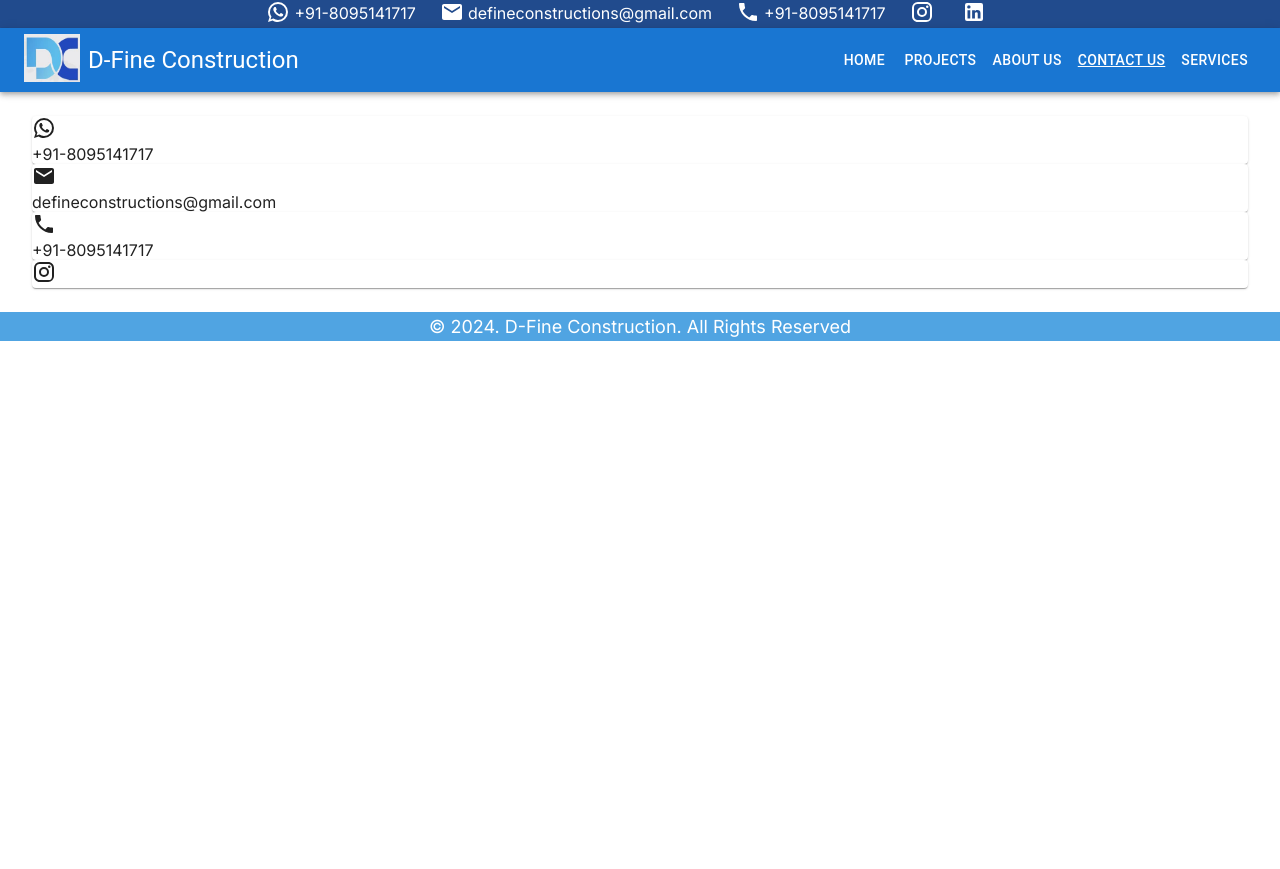
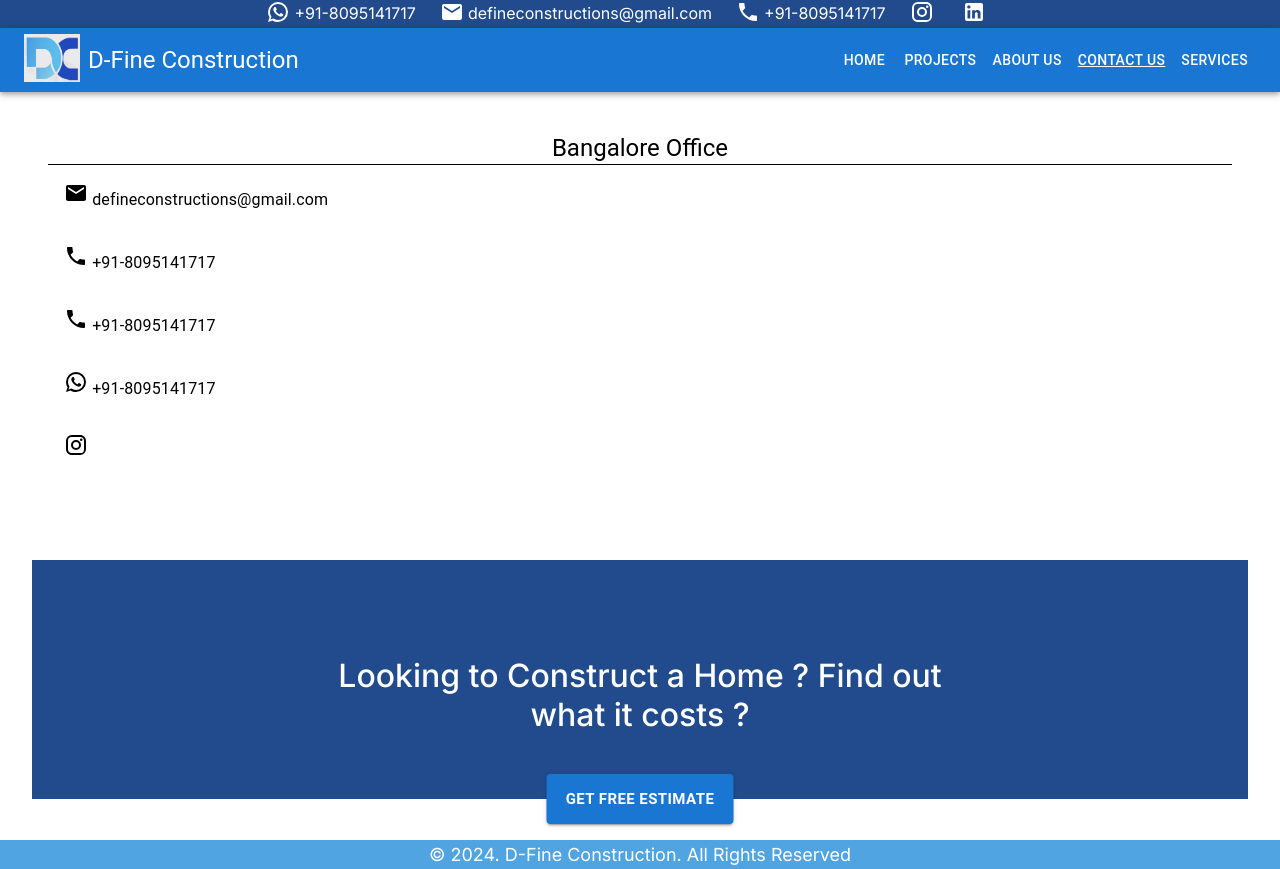
Before and after one commit to manojd929/dfineconstruction, a Next.js app: page /contact in a window 1280 px wide. Before the commit the page ends 800 px from the top, so only its background shows below. Built offline with nearby package versions, Linux system fonts and the light colour scheme.

Commit message:
feat: contact page

```diff
--- a/src/app/about/page.module.css
+++ b/src/app/about/page.module.css
@@ -1,3 +1,4 @@
 .aboutContainer {
     padding: 1.5rem 2rem;
+    min-height: 90vh;
 }
--- a/src/app/contact/page.module.css
+++ b/src/app/contact/page.module.css
@@ -1,3 +1,27 @@
 .contactContainer {
   padding: 1.5rem 2rem;
+  min-height: 90vh;
+
+  .contactInfo {
+    padding: 1rem;
+    margin-bottom: 2rem;
+    background-color: var(--grey-color);
+
+    .infoHeader {
+      text-align: center;
+      border-bottom: 1px solid black;
+    }
+
+    .infoText {
+      padding: 1rem;
+
+      .icon {
+        position: relative;
+        top: 1rem;
+        margin-right: 1rem;
+      }
+    }
+
+    min-height: 45vh;
+  }
 }
--- a/src/app/contact/page.tsx
+++ b/src/app/contact/page.tsx
@@ -1,26 +1,38 @@
-import { Link, Card } from '@mui/material'
+import { Link, Card, Typography } from '@mui/material'
+import Estimate from '@/components/estimate'
 import config from '@/config/config.json'
 import getSocialIcon from '@/utils/getSocialIcon'
 import styles from './page.module.css'
 
 const Contact = () => {
-  const { social } = config
+  const { socialMap } = config
   return (
     <div className={styles.contactContainer}>
-      {social.map((link: any, index: number) => (
-        <Card className={styles.contactCard} key={link.type + index} elevation={1}>
-          <Link
-            color='inherit'
-            underline='none'
-            href={link.value}
-            target='__blank'
-          >
-            <div>{getSocialIcon(link.type)}</div>
-            <div>{link.displayText}</div>
-          </Link>
-        </Card>
-      ))}
-    </div>
+      <div className={styles.contactInfo}>
+        <Typography variant="h5" className={styles.infoHeader}>Bangalore Office</Typography>
+        <Typography className={styles.infoText}>
+          {getSocialIcon(socialMap.email.type, 'icon')} {socialMap.email.displayText}
+        </Typography>
+        <Typography className={styles.infoText}>
+          {getSocialIcon(socialMap.phone1.type, 'icon')} {socialMap.phone1.displayText}
+        </Typography>
+        <Typography className={styles.infoText}>
+          {getSocialIcon(socialMap.phone2.type, 'icon')} {socialMap.phone2.displayText}
+        </Typography>
+        <Typography className={styles.infoText}>
+          {getSocialIcon(socialMap.whatsapp.type, 'icon')} {socialMap.whatsapp.displayText}
+        </Typography>
+        <Typography className={styles.infoText}>
+          {getSocialIcon(socialMap.instagram.type, 'icon')} {socialMap.instagram.displayText}
+        </Typography>
+        <Typography className={styles.infoText}>
+          {getSocialIcon(socialMap.linkedin.type, 'icon')} {socialMap.linkedin.displayText}
+        </Typography>
+      </div>
+      <div>
+        <Estimate />
+      </div>
+    </div >
   )
 }
 
--- a/src/app/globals.css
+++ b/src/app/globals.css
@@ -2,7 +2,8 @@
   --primary-color: #50A4E2;
   --secondary-color: #214B8D;
   --white-color: #fff;
-  --grey-color: #fbfbfb;
+  --light-grey-color: #fbfbfb;
+  --grey-color: #fbfbfg;
   font-size: 16px;
   --mobile-breakpoint: 425px;
   --tablet-breakpoint: 768px;
--- a/src/app/page.module.css
+++ b/src/app/page.module.css
@@ -93,9 +93,10 @@
 .projectsContainer {
   padding: 4rem 4rem;
   min-height: 40vh;
-  background-color: var(--grey-color);
+  background-color: var(--light-grey-color);
 
-  .projectsHeader, .projectsDescription {
+  .projectsHeader,
+  .projectsDescription {
     margin-bottom: 2rem;
   }
 
@@ -123,9 +124,10 @@
 .benefitsContainer {
   padding: 4rem 4rem;
   min-height: 40vh;
-  background-color: var(--grey-color);
+  background-color: var(--light-grey-color);
 
-  .benefitsHeader, .benefitsDescription {
+  .benefitsHeader,
+  .benefitsDescription {
     margin-bottom: 2rem;
   }
 
--- a/src/app/services/page.module.css
+++ b/src/app/services/page.module.css
@@ -1,3 +1,4 @@
 .servicesContainer {
     padding: 1.5rem 2rem;
+    min-height: 90vh;
 }
--- a/src/components/atoms/Footer/footer.module.css
+++ b/src/components/atoms/Footer/footer.module.css
@@ -4,4 +4,5 @@
   font-size: large;
   text-align: center;
   padding: 0.25rem;
+  margin-top: 1rem;
 }
--- a/src/config/config.json
+++ b/src/config/config.json
@@ -36,6 +36,38 @@
       "displayText": ""
     }
   ],
+  "socialMap": {
+    "whatsapp": {
+      "type": "whatsapp",
+      "value": "https://api.whatsapp.com/send/?phone=918095141717&text&typephone_number",
+      "displayText": "+91-8095141717"
+    },
+    "email": {
+      "type": "email",
+      "value": "mailto:defineconstructions@gmail.com",
+      "displayText": "defineconstructions@gmail.com"
+    },
+    "phone1": {
+      "type": "phone",
+      "value": "tel:+918095141717",
+      "displayText": "+91-8095141717"
+    },
+    "phone2": {
+      "type": "phone",
+      "value": "tel:+918095141717",
+      "displayText": "+91-8095141717"
+    },
+    "instagram": {
+      "type": "instagram",
+      "value": "https://www.instagram.com/defineconstructions/",
+      "displayText": ""
+    },
+    "linkedin": {
+      "type": "linkedin",
+      "value": "https://www.linkedin.com/in/vivek-m-551748195/",
+      "displayText": ""
+    }
+  },
   "services": [
     {
       "name": "Building Plan",
--- a/src/utils/getSocialIcon.tsx
+++ b/src/utils/getSocialIcon.tsx
@@ -4,16 +4,18 @@
 import WhatsAppIcon from '@mui/icons-material/WhatsApp';
 import EmailIcon from '@mui/icons-material/Email';
 
-const getSocialIcon = (type: string): ReactNode => {
+const getSocialIcon = (type: string, id?: string): ReactNode => {
   switch (type) {
     case 'whatsapp':
-      return <WhatsAppIcon />
+      return <WhatsAppIcon className={id} />
     case 'instagram':
-      return <InstagramIcon />
+      return <InstagramIcon className={id} />
     case 'phone':
-      return <PhoneIcon />
+      return <PhoneIcon className={id} />
     case 'email':
-      return <EmailIcon />
+      return <EmailIcon className={id} />
+    case 'linkedin':
+      return <></>
     default:
       return <></>
   }
```
